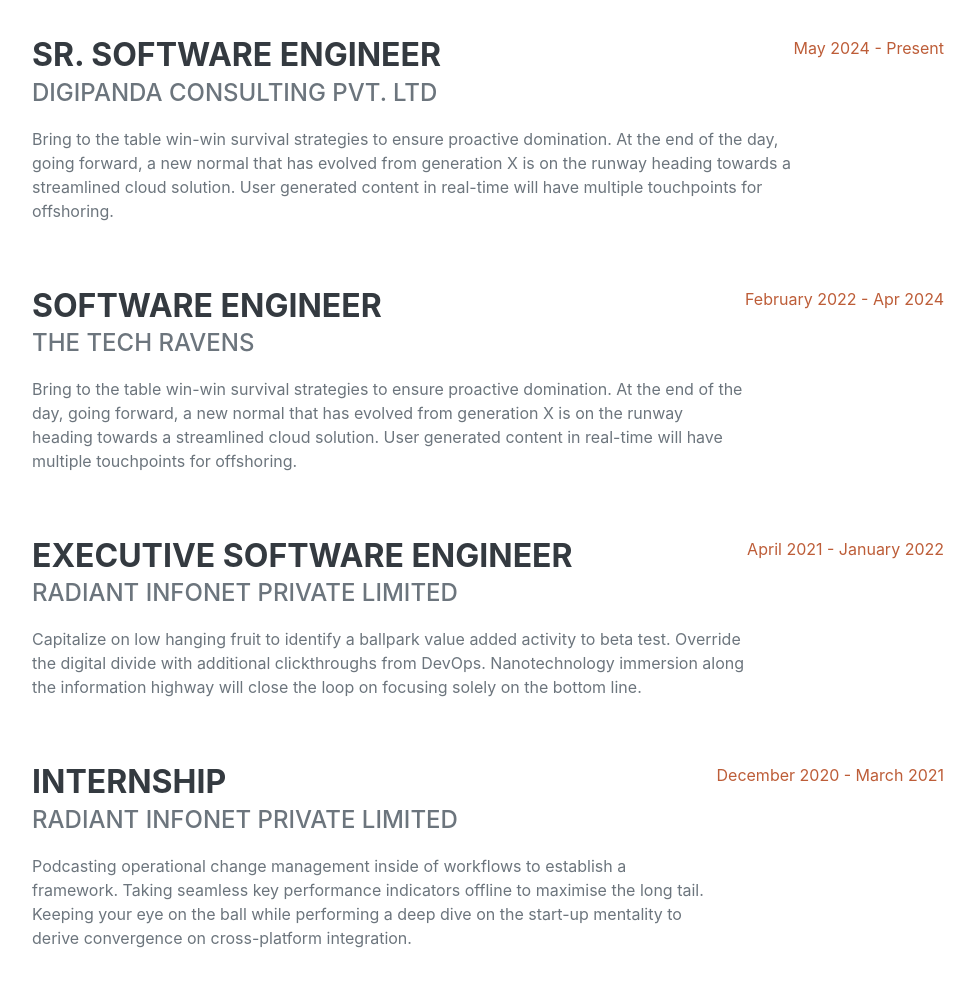
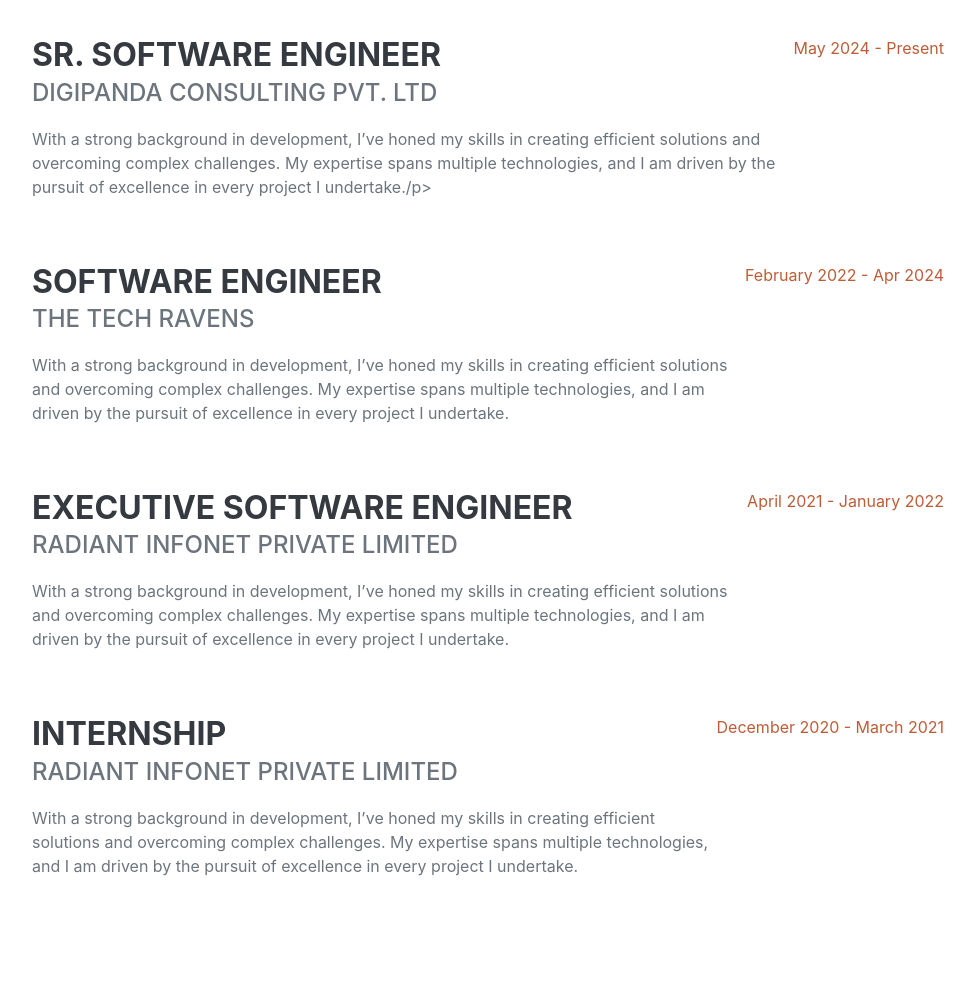
Before and after one commit to ajay0023130/resumewebsite, a plain HTML site: page index.html in a window 1280 px wide. Shown: the part 960-1945 px from the top of the page, without its empty margins (288-1263 px from the left). Drawn offline with nearby package versions, Linux system fonts and the light colour scheme; a web font is replaced by a local one.

Commit message:
Update index.html

```diff
--- a/index.html
+++ b/index.html
@@ -70,7 +70,7 @@
                         <div class="flex-grow-1">
                             <h3 class="mb-0">Sr. Software Engineer</h3>
                             <div class="subheading mb-3">DigiPanda Consulting Pvt. Ltd </div>
-                            <p>Bring to the table win-win survival strategies to ensure proactive domination. At the end of the day, going forward, a new normal that has evolved from generation X is on the runway heading towards a streamlined cloud solution. User generated content in real-time will have multiple touchpoints for offshoring.</p>
+                            <p>With a strong background in development, I’ve honed my skills in creating efficient solutions and overcoming complex challenges. My expertise spans multiple technologies, and I am driven by the pursuit of excellence in every project I undertake./p>
                         </div>
                         <div class="flex-shrink-0"><span class="text-primary">May 2024 - Present</span></div>
                     </div>
@@ -78,7 +78,7 @@
                         <div class="flex-grow-1">
                             <h3 class="mb-0">Software Engineer</h3>
                             <div class="subheading mb-3">The Tech Ravens</div>
-                            <p>Bring to the table win-win survival strategies to ensure proactive domination. At the end of the day, going forward, a new normal that has evolved from generation X is on the runway heading towards a streamlined cloud solution. User generated content in real-time will have multiple touchpoints for offshoring.</p>
+                            <p>With a strong background in development, I’ve honed my skills in creating efficient solutions and overcoming complex challenges. My expertise spans multiple technologies, and I am driven by the pursuit of excellence in every project I undertake.</p>
                         </div>
                         <div class="flex-shrink-0"><span class="text-primary">February 2022 - Apr 2024</span></div>
                     </div>
@@ -86,7 +86,7 @@
                         <div class="flex-grow-1">
                             <h3 class="mb-0">Executive Software Engineer</h3>
                             <div class="subheading mb-3">Radiant Infonet Private Limited</div>
-                            <p>Capitalize on low hanging fruit to identify a ballpark value added activity to beta test. Override the digital divide with additional clickthroughs from DevOps. Nanotechnology immersion along the information highway will close the loop on focusing solely on the bottom line.</p>
+                            <p>With a strong background in development, I’ve honed my skills in creating efficient solutions and overcoming complex challenges. My expertise spans multiple technologies, and I am driven by the pursuit of excellence in every project I undertake.</p>
                         </div>
                         <div class="flex-shrink-0"><span class="text-primary">April 2021 - January 2022</span></div>
                     </div>
@@ -94,7 +94,7 @@
                         <div class="flex-grow-1">
                             <h3 class="mb-0">Internship</h3>
                             <div class="subheading mb-3">Radiant Infonet Private Limited</div>
-                            <p>Podcasting operational change management inside of workflows to establish a framework. Taking seamless key performance indicators offline to maximise the long tail. Keeping your eye on the ball while performing a deep dive on the start-up mentality to derive convergence on cross-platform integration.</p>
+                            <p>With a strong background in development, I’ve honed my skills in creating efficient solutions and overcoming complex challenges. My expertise spans multiple technologies, and I am driven by the pursuit of excellence in every project I undertake.</p>
                         </div>
                         <div class="flex-shrink-0"><span class="text-primary">December 2020 - March 2021</span></div>
                     </div>
```
